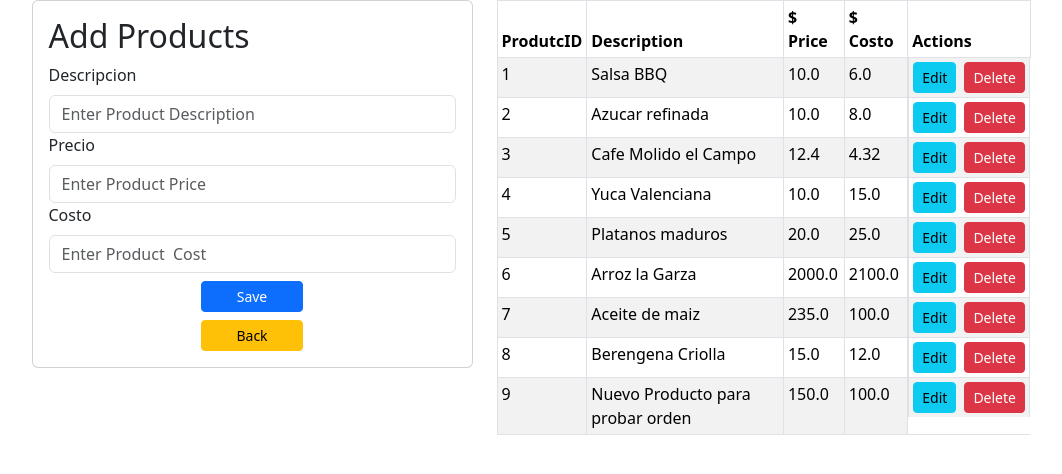
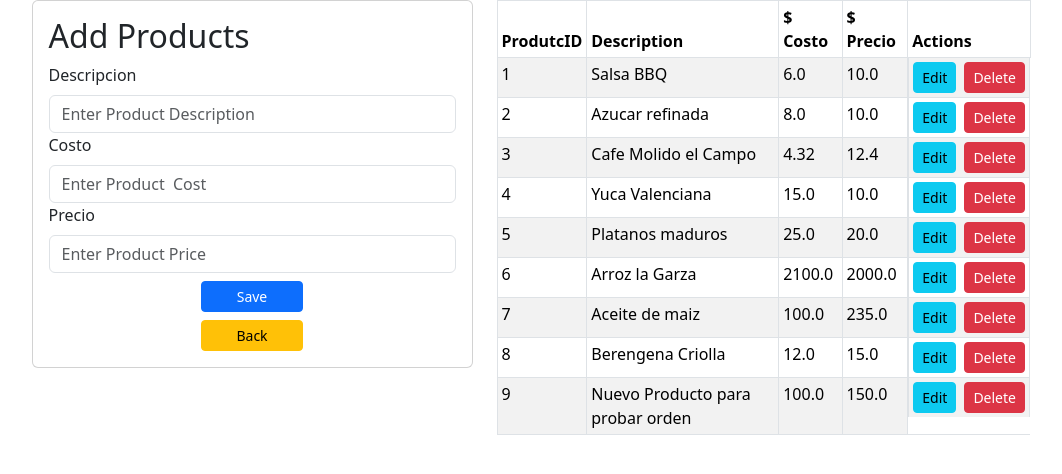
Before and after one commit to willsonp/CRUD_MySQL, a Flask app: page / in a window 1280 px wide. Shown: the part 80-554 px from the top of the page, without its empty margins (109-1171 px from the left). Run offline with Flask 3, Linux system fonts and the light colour scheme; data comes from the database, SQL or seed files in the repository; some libraries are stand-ins or nearby versions.

Commit message:
costo, precio y pasar id como tuplas Ej: (id,)

```diff
--- a/app.py
+++ b/app.py
@@ -1,6 +1,6 @@
 from flask import Flask,render_template, request, redirect, url_for, flash
 import MySQLdb.cursors
-from config import config
+# from config import config
 # from models.modeluser import ModelUser
 # from models.entities.user import User
 
@@ -12,7 +12,7 @@ from config import config
 
 app = Flask(__name__)
 app.secret_key='mysecretkey'
-# # Config MySQL DB
+# Config MySQL DB
 app.config['MYSQL_HOST'] = 'localhost'
 app.config['MYSQL_PORT'] = 3306
 app.config['MYSQL_USER'] = 'root'
@@ -27,7 +27,7 @@ def Index():
         # Create cursor
     cursor = conn.cursor()
         # pasamos los valres a Select
-    cursor.execute('SELECT id, descripcion, price, costo FROM productos WHERE status=%s','A')
+    cursor.execute('SELECT id, descripcion, costo, price  FROM productos WHERE status=%s','A')
     produtcs=cursor.fetchall()
         # cerramos cursor
     cursor.close()
@@ -70,7 +70,7 @@ def Add_Product():
         cursor = conn.cursor()
 
         # pasamos los valres a insertar
-        cursor.execute('INSERT INTO productos (descripcion,price,costo) VALUES (%s,%s,%s)',(descrip,price,cost))
+        cursor.execute('INSERT INTO productos (descripcion,costo,price) VALUES (%s,%s,%s)',(descrip,cost,price))
         # almacenamos los cambios de manera permanente
         conn.commit()
         # cerramos cursor
@@ -91,14 +91,15 @@ def get_productByID(id):
 
     # Create cursor
     cursor = conn.cursor()
-    # pasamos los valres a Select
-    cursor.execute('SELECT id, descripcion, price, costo FROM productos WHERE id=%s',(id))
+    # pasamos los valres a Select NOTA: el id debe ser una tupla
+    cursor.execute("SELECT id, descripcion, costo,price FROM productos WHERE id=%s",(id,))
+
     produtc_byId=cursor.fetchall()
     # cerramos cursor
     cursor.close()
-            # close connection
+    # close connection
     conn.close()
-        #  para enviar un mesaje al usuario
+    #  para enviar un mesaje al usuario
     return render_template('edit_product.html',product=produtc_byId[0])
 
 @app.route('/edit_product/<id>',methods=['POST','GET'])
@@ -116,7 +117,7 @@ def Edit_Product(id):
         # Create cursor
         cursor = conn.cursor()
         # pasamos los valres a Select
-        cursor.execute('UPDATE productos SET descripcion=%s,price=%s,costo=%s WHERE id=%s',(descrip,price,cost,id))
+        cursor.execute('UPDATE productos SET descripcion=%s,costo=%s,price=%s WHERE id=%s',(descrip,cost,price,id))
         # ejecutamos la consulta
         conn.commit()
         # cerramos cursor
--- a/templates/index.html
+++ b/templates/index.html
@@ -1,4 +1,9 @@
 {% extends 'layout.html' %}
+
+{% block title %}
+<title> List Products (PYTHON + MYSQL) </title>
+{% endblock %}
+
 {% block body %}
 
 
@@ -31,16 +36,17 @@
                 </div>
 
                 <div class="form-group">
+                    <label for="exampleFormControlInput1" class="form-label">Costo</label>
+
+                    <input type="text" class="form-control" name="cost" id="cost" placeholder="Enter Product  Cost">
+                </div>
+
+                <div class="form-group">
                     <label for="exampleFormControlInput1" class="form-label">Precio</label>
 
                     <input type="text" class="form-control" name="price" id="price" placeholder="Enter Product Price">
                 </div>
 
-                <div class="form-group">
-                    <label for="exampleFormControlInput1" class="form-label">Costo</label>
-
-                    <input type="text" class="form-control" name="cost" id="cost" placeholder="Enter Product  Cost">
-                </div>
 
                 <div class="form-group pt-2 d-grid gap-2 col-3 mx-auto">
                     <button type="submit" class="btn btn-primary btn-sm">Save</button>
@@ -56,8 +62,8 @@
                 <tr>
                     <th>ProdutcID</th>
                     <th>Description</th>
-                    <th>$ Price</th>
                     <th>$ Costo</th>
+                    <th>$ Precio</th>
                     <th>Actions</th>
                 </tr>
             </thead>
--- a/templates/layout.html
+++ b/templates/layout.html
@@ -4,7 +4,8 @@
 <head>
     <meta charset="UTF-8">
     <meta name="viewport" content="width=device-width, initial-scale=1.0">
-    <title>Document</title>
+    {% block title %}
+    {% endblock %}
     <link rel="stylesheet" href="/static/css/bootstrap.css">
 </head>
 
```
Also changed, not shown: templates/edit_product.html (+11 -5 lines).
